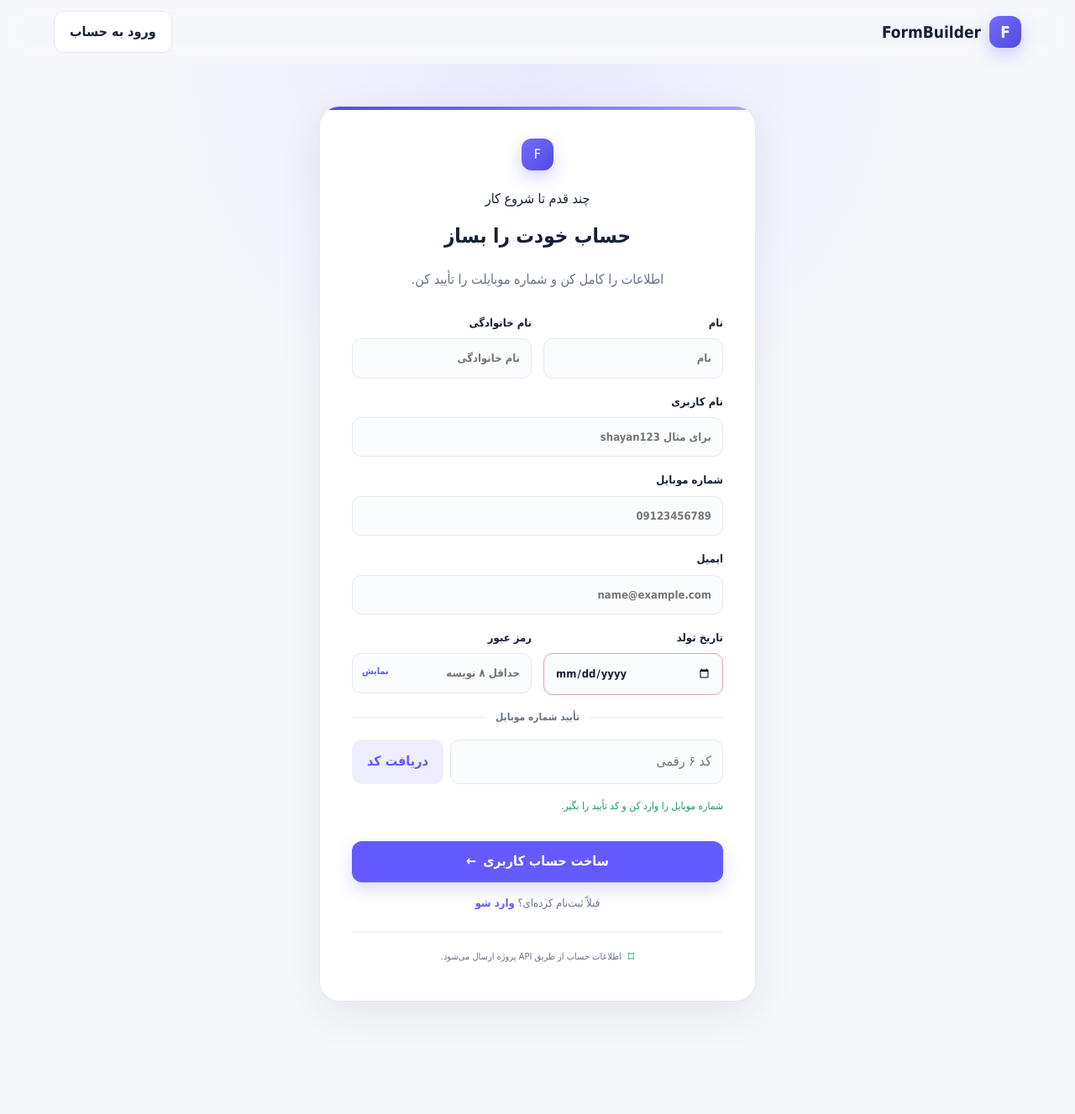
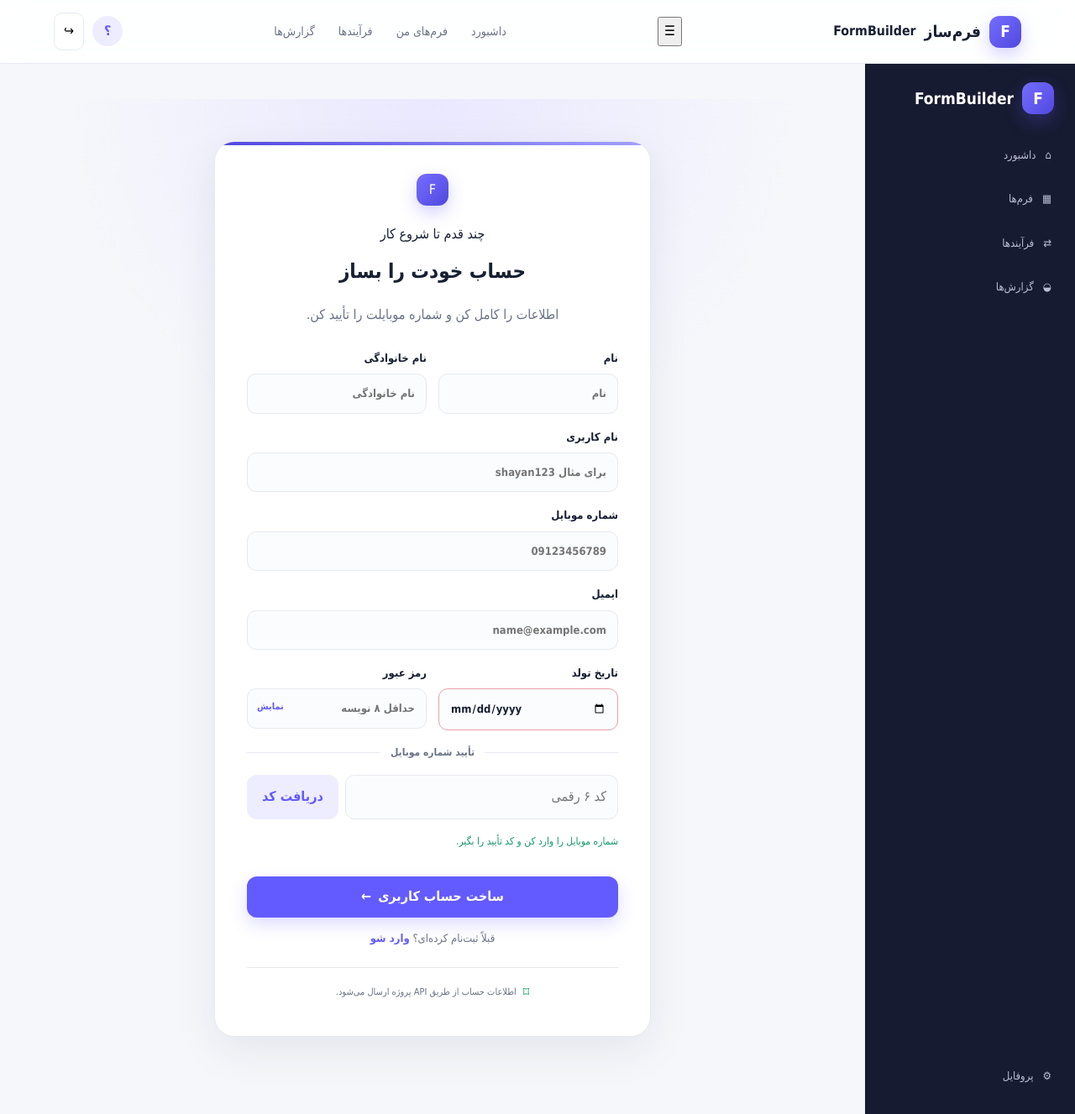
Before and after one commit to ShayanNsA/FormBuilder, a Django app: page /register/ in a window 1280 px wide. Shown: the whole page at 84% size. Before the commit the page ends 1196 px from the top, so only its background shows below. Run offline with Django 5.2, Linux system fonts and the light colour scheme; parts of the project's set-up code (start-up, migrations or seed data) failed here and were passed over.

Commit message:
Apply complete FormBuilder frontend package

```diff
--- a/templates/frontend/base.html
+++ b/templates/frontend/base.html
@@ -2,19 +2,30 @@
 <!doctype html>
 <html lang="fa" dir="rtl">
 <head>
-<meta charset="utf-8"><meta name="viewport" content="width=device-width,initial-scale=1">
-<title>{% block title %}FormBuilder{% endblock %}</title>
-<link rel="stylesheet" href="{% static 'frontend/css/app.css' %}?v=2">
+  <meta charset="utf-8">
+  <meta name="viewport" content="width=device-width, initial-scale=1">
+  <meta name="theme-color" content="#5b5bd6">
+  <title>{% block title %}فرم‌ساز | FormBuilder{% endblock %}</title>
+  <link rel="preconnect" href="https://fonts.googleapis.com">
+  <link rel="preconnect" href="https://fonts.gstatic.com" crossorigin>
+  <link href="https://fonts.googleapis.com/css2?family=Vazirmatn:wght@400;500;600;700;800&display=swap" rel="stylesheet">
+  <link rel="stylesheet" href="{% static 'frontend/css/app.css' %}?v=3">
 </head>
 <body data-page="{% block page %}{% endblock %}">
-<div id="toast" class="toast"></div><div id="app-loader" class="app-loader"><div class="spinner"></div></div>
-{% block public_nav %}
-<header class="topbar">
-<a class="brand" href="/"><span class="brand-mark">F</span><span>FormBuilder</span></a>
-<nav class="topnav"><a href="/dashboard/">داشبورد</a><a href="/forms/">فرم‌ها</a><a href="/processes/">فرآیندها</a><a href="/reports/">گزارش‌ها</a></nav>
-<div class="top-actions"><a class="avatar" href="/profile/" id="nav-avatar">?</a><button class="icon-btn" id="logout-btn">↪</button></div>
-</header>
-{% endblock %}
-{% block body %}{% endblock %}
-<script src="{% static 'frontend/js/app.js' %}?v=2"></script>
-</body></html>
+  <div id="toast-region" class="toast-region" aria-live="polite"></div>
+  <div id="app-loader" class="app-loader" hidden><span class="spinner"></span><span>در حال بارگذاری...</span></div>
+  {% block shell %}
+    <header class="topbar">
+      <a class="brand" href="/"><span class="brand-mark">F</span><span>فرم‌ساز</span><small>FormBuilder</small></a>
+      <button class="mobile-menu" id="mobile-menu" aria-label="باز کردن منو">☰</button>
+      <nav class="topnav"><a href="/dashboard/">داشبورد</a><a href="/forms/">فرم‌های من</a><a href="/processes/">فرآیندها</a><a href="/reports/">گزارش‌ها</a></nav>
+      <div class="top-actions"><a class="avatar" href="/profile/" id="nav-avatar">؟</a><button class="icon-btn" id="logout-btn" title="خروج از حساب" aria-label="خروج">↪</button></div>
+    </header>
+    <div class="app-layout">
+      <aside class="sidebar" id="sidebar">{% include "frontend/partials/sidebar.html" %}</aside>
+      <main class="content">{% block body %}{% endblock %}</main>
+    </div>
+  {% endblock %}
+  <script src="{% static 'frontend/js/app.js' %}?v=3" defer></script>
+</body>
+</html>
```
